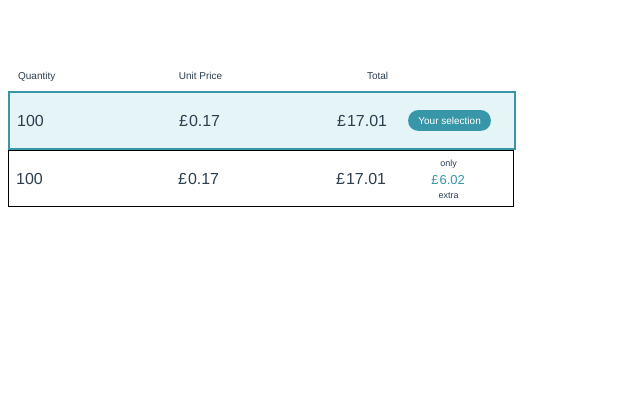
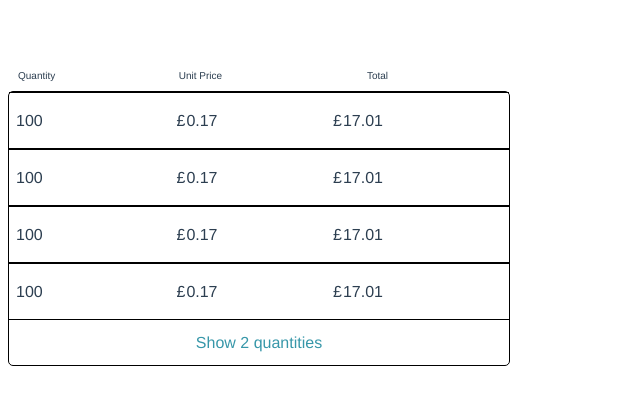
Before and after one commit to Ktsirakos/climbe-creative-challenge, a Vue app in the folder candidate-challenges/quantity-select/quantity-select-vue/: page / in a window 1280 px wide. Shown: the top 404 px of the page, without its empty margins (0-640 px from the left). Built offline with nearby package versions, Linux system fonts and the light colour scheme.

Commit message:
Added functionality where UI shows upgrade difference

```diff
--- a/candidate-challenges/quantity-select/quantity-select-vue/src/App.vue
+++ b/candidate-challenges/quantity-select/quantity-select-vue/src/App.vue
@@ -1,38 +1,107 @@
 <template>
   <div id="app">
     <header-row />
-    <details-row v-for="entry of obj" :key="entry.qta" v-bind="entry" />
+    <rows-wrapper>
+      <details-row
+        v-for="(entry, index) of objToShow"
+        @click="() => rowClicked(entry, index)"
+        :key="entry.qta"
+        v-bind="entry"
+      />
+      <div class="showMoreRow">
+        <p>Show {{ this.obj.length - this.numberOfElements }} quantities</p>
+      </div>
+    </rows-wrapper>
   </div>
 </template>
 
 <script>
 import DetailsRow from "./components/DetailsRow.vue";
 import HeaderRow from "./components/HeaderRow.vue";
+import RowsWrapper from "./components/RowsWrapper.vue";
 export default {
   name: "App",
   components: {
     DetailsRow,
     HeaderRow,
+    RowsWrapper,
+  },
+  computed: {
+    objToShow() {
+      return this.obj.filter((_, index) => index < this.numberOfElements);
+    },
   },
   data() {
     return {
+      numberOfElements: 4,
+      currentEntry: undefined,
       obj: [
         {
           qta: 100,
           unitPrice: 0.17,
           total: 17.01,
-          selected: true,
-          differenceFromSelected: 0,
+          selected: false,
+          differenceFromSelected: undefined,
         },
         {
           qta: 100,
           unitPrice: 0.17,
           total: 17.01,
           selected: false,
-          differenceFromSelected: 6.02,
+          differenceFromSelected: undefined,
+        },
+        {
+          qta: 100,
+          unitPrice: 0.17,
+          total: 17.01,
+          selected: false,
+          differenceFromSelected: undefined,
+        },
+        {
+          qta: 100,
+          unitPrice: 0.17,
+          total: 17.01,
+          selected: false,
+          differenceFromSelected: undefined,
+        },
+        {
+          qta: 100,
+          unitPrice: 0.17,
+          total: 17.01,
+          selected: false,
+          differenceFromSelected: undefined,
+        },
+        {
+          qta: 100,
+          unitPrice: 0.17,
+          total: 17.01,
+          selected: false,
+          differenceFromSelected: undefined,
         },
       ],
     };
+  },
+  methods: {
+    rowClicked(entry, index) {
+      if (this.currentEntry) {
+        this.currentEntry.selected = false;
+      }
+
+      entry.selected = true;
+      this.currentEntry = entry;
+      this.currentIndex = index;
+
+      this.updateDifferences();
+    },
+    updateDifferences() {
+      this.obj.forEach((elem, index) => {
+        if (index > this.currentIndex) {
+          elem.differenceFromSelected = 0.45;
+        } else {
+          elem.differenceFromSelected = undefined;
+        }
+      });
+    },
   },
 };
 </script>
@@ -46,4 +115,16 @@ export default {
   color: #2c3e50;
   margin-top: 60px;
 }
+
+.showMoreRow {
+  height: 45px;
+  display: flex;
+  flex-direction: row;
+  align-content: center;
+}
+
+.showMoreRow p {
+  color: #3797a9;
+  margin: auto;
+}
 </style>
--- a/candidate-challenges/quantity-select/quantity-select-vue/src/components/DetailsRow.vue
+++ b/candidate-challenges/quantity-select/quantity-select-vue/src/components/DetailsRow.vue
@@ -1,5 +1,9 @@
 <template>
-  <div class="container" :class="selected ? 'selected' : ''">
+  <div
+    @click="$emit('click')"
+    class="container"
+    :class="selected ? 'selected' : ''"
+  >
     <div class="qta">{{ qta }}</div>
     <div class="unitPrice"><pounds-symbol />{{ unitPrice }}</div>
     <div class="total"><pounds-symbol />{{ total }}</div>
@@ -7,7 +11,7 @@
     <div v-if="selected" class="selected">
       <chip message="Your selection" />
     </div>
-    <div v-else class="difference">
+    <div v-else-if="differenceFromSelected" class="difference">
       <p>only</p>
       <span><pounds-symbol />{{ differenceFromSelected }}</span>
       <p>extra</p>
@@ -35,6 +39,8 @@ export default {
   padding: 5px 2px;
   max-width: 500px;
   border: 1px solid black;
+  border-left: 0;
+  border-right: 0;
   height: 45px;
 }
 
--- /dev/null
+++ b/candidate-challenges/quantity-select/quantity-select-vue/src/components/RowsWrapper.vue
@@ -0,0 +1,18 @@
+<template>
+  <div class="rowsWrapper">
+    <slot></slot>
+  </div>
+</template>
+
+<script>
+export default {};
+</script>
+
+<style>
+.rowsWrapper {
+  max-width: 500px;
+  border: 1px solid black;
+  border-radius: 5px;
+  z-index: 2;
+}
+</style>
```
